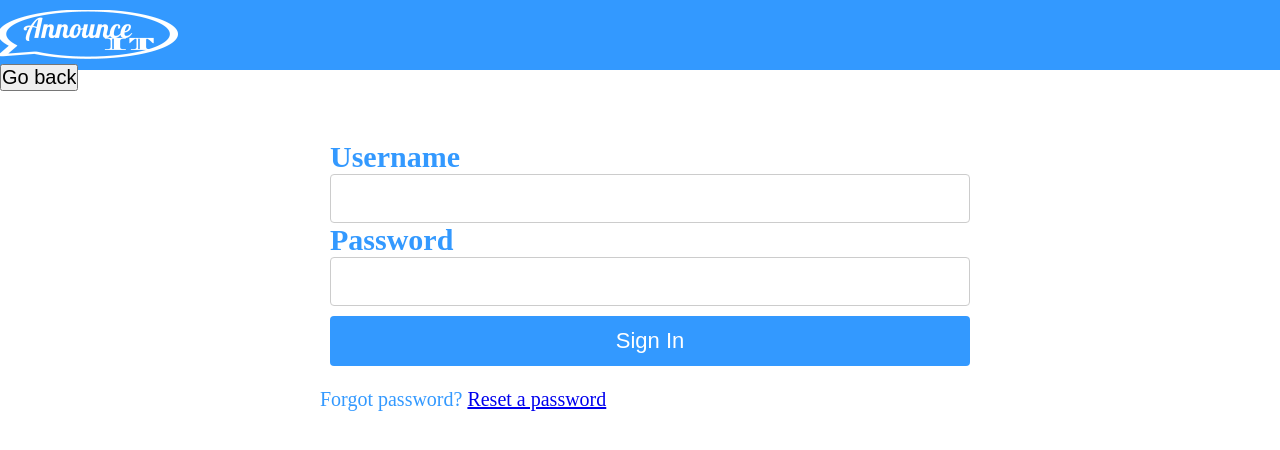
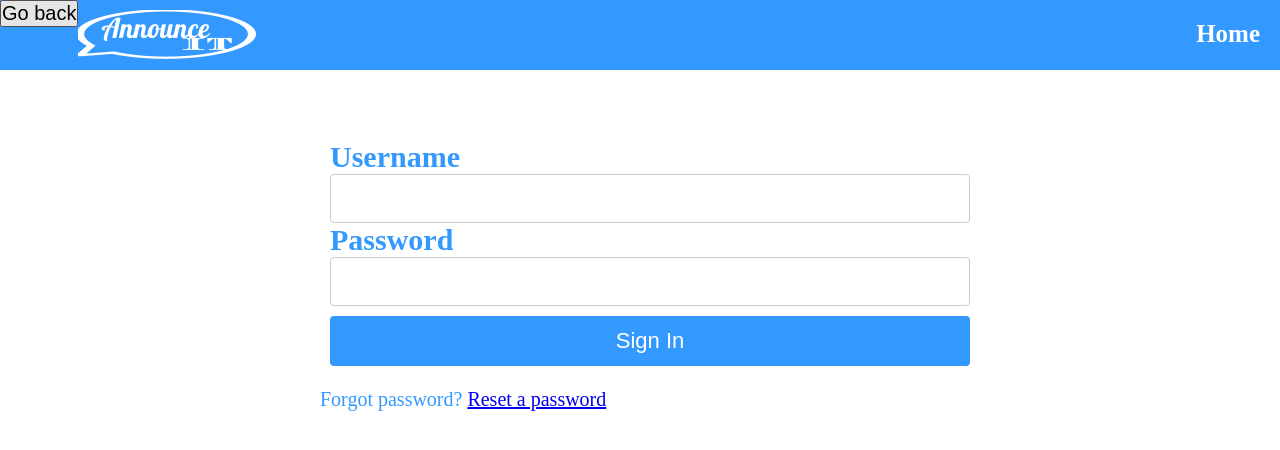
Before and after one commit to mosley17/AnnounceIt, a plain HTML site: page UI/HTML/signin.html in a window 1280 px wide. Drawn offline with nearby package versions, Linux system fonts and the light colour scheme.

Commit message:
solved some links errors

```diff
--- a/UI/HTML/signin.html
+++ b/UI/HTML/signin.html
@@ -19,15 +19,13 @@
                 <a href="" class="logo"><img src="../images/logo.png" alt="logo-image"></a>
                 <form>
                     <input type="button" value="Go back" onclick="history.back()">
-                </form>>
+                </form>
                 <nav>
                     <ul>
                         <li><a href="index.html">Home</a></li>
                         <!-- <li><a href="signin.html">Sign In</a></li> -->
                     </ul>
-                    <!-- <button class="navbar-toggle">
-                        <span></span>
-                    </button> -->
+
                 </nav>
 
 
--- a/UI/css/style.css
+++ b/UI/css/style.css
@@ -18,7 +18,9 @@ ul li {
   display: inline-block;
   margin-top: 20px;
 }
-
+header form{
+  float: left;
+}
 header nav {
   float: right;
 }
```
